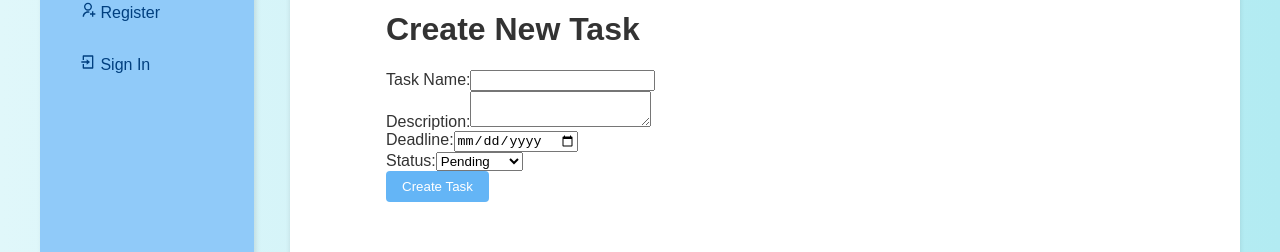
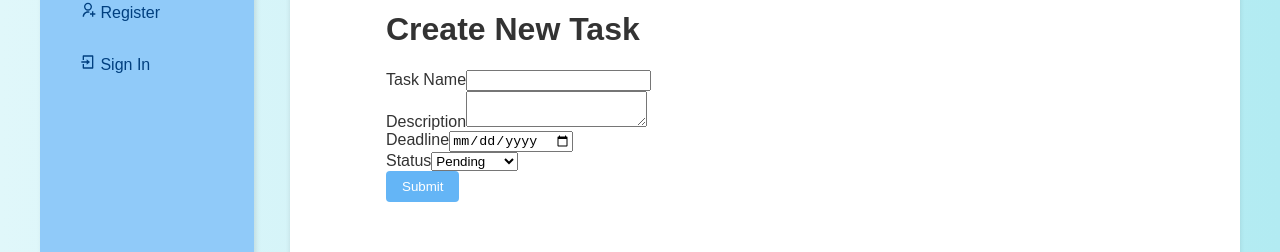
Before and after one commit to ayahae79/Focus-Board-Frontend, a React (Vite) app: page /tasks/new in a window 1280 px wide. Shown: the part 146-398 px from the top of the page. Built offline with nearby package versions, Linux system fonts and the light colour scheme; no server answers.

Commit message:
tasks are fixed update and delete are done

```diff
--- a/src/components/NewTask.jsx
+++ b/src/components/NewTask.jsx
@@ -1,33 +1,57 @@
-import React, { useState, useEffect } from "react"
+import React, { useState } from "react"
 import axios from "axios"
-import { useNavigate, useParams } from "react-router-dom"
+import { useNavigate } from "react-router-dom"
 
 const BASE_URL = "http://localhost:3000" // Ensure this is the correct base URL for your API
 
 const NewTask = ({ user }) => {
   const navigate = useNavigate()
-  const { id } = useParams()
 
-  const [task, setTask] = useState({
-    name: "",
-    description: "",
-    deadline: "",
-    status: "Pending",
-    course: "",
-    user: user ? user._id : "",
-    event: "",
-  })
+  // Define state variables for the form fields
+  const [name, setName] = useState("")
+  const [description, setDescription] = useState("")
+  const [deadline, setDeadline] = useState("")
+  const [status, setStatus] = useState("Pending")
 
+  // Handle form field changes
   const handleChange = (e) => {
     const { name, value } = e.target
-    setTask((prevTask) => ({ ...prevTask, [name]: value }))
+
+    switch (name) {
+      case "name":
+        setName(value)
+        break
+      case "description":
+        setDescription(value)
+        break
+      case "deadline":
+        setDeadline(value)
+        break
+      case "status":
+        setStatus(value)
+        break
+      case "user":
+        setTaskUser(value)
+        break
+      default:
+        break
+    }
   }
 
+  // Handle form submission
   const handleSubmit = async (e) => {
     e.preventDefault()
     try {
-      console.log(task)
-      await axios.post(`${BASE_URL}/tasks/add`, task)
+      const formData = {
+        name,
+        description,
+        deadline,
+        status,
+        user: user.id,
+      }
+
+      console.log("Submitting task:", formData)
+      await axios.post(`${BASE_URL}/tasks/add`, formData)
       navigate("/tasks")
     } catch (error) {
       console.error("Error saving the task:", error)
@@ -36,54 +60,37 @@ const NewTask = ({ user }) => {
 
   return (
     <div>
-      <h1>{id ? "Edit Task" : "Create New Task"}</h1>
+      <h1>Create New Task</h1>
       <form onSubmit={handleSubmit}>
         <div>
-          <label htmlFor="name">Task Name:</label>
-          <input
-            type="text"
-            id="name"
-            name="name"
-            value={task.name}
+          <label htmlFor="name">Task Name</label>
+          <input type="text" name="name" value={name} onChange={handleChange} />
+        </div>
+        <div>
+          <label htmlFor="description">Description</label>
+          <textarea
+            name="description"
+            value={description}
             onChange={handleChange}
-            required
           />
         </div>
         <div>
-          <label htmlFor="description">Description:</label>
-          <textarea
-            id="description"
-            name="description"
-            value={task.description}
+          <label htmlFor="deadline">Deadline</label>
+          <input
+            type="date"
+            name="deadline"
+            value={deadline}
             onChange={handleChange}
-            required
           />
         </div>
         <div>
-          <label htmlFor="deadline">Deadline:</label>
-          <input
-            type="date"
-            id="deadline"
-            name="deadline"
-            value={task.deadline}
-            onChange={handleChange}
-            required
-          />
-        </div>
-        <div>
-          <label htmlFor="status">Status:</label>
-          <select
-            id="status"
-            name="status"
-            value={task.status}
-            onChange={handleChange}
-            required
-          >
+          <label htmlFor="status">Status</label>
+          <select name="status" value={status} onChange={handleChange}>
             <option value="Pending">Pending</option>
             <option value="Completed">Completed</option>
           </select>
         </div>
-        <button type="submit">{id ? "Update Task" : "Create Task"}</button>
+        <button type="submit">Submit</button>
       </form>
     </div>
   )
--- a/src/components/TaskCard.jsx
+++ b/src/components/TaskCard.jsx
@@ -1,5 +1,5 @@
-import React from 'react'
-import { Link } from 'react-router-dom'
+import React from "react"
+import { Link } from "react-router-dom"
 
 const TaskCard = ({ task }) => {
   return (
--- /dev/null
+++ b/src/components/UpdateTask.jsx
@@ -0,0 +1,131 @@
+import React, { useState, useEffect } from "react"
+import axios from "axios"
+import { useNavigate, useParams } from "react-router-dom"
+
+const BASE_URL = "http://localhost:3000" // Ensure this is the correct base URL for your API
+
+const UpdateTask = ({ user }) => {
+  const navigate = useNavigate()
+  const { id } = useParams() // Get task ID from URL parameters
+
+  // Define state variables for the form fields
+  const [name, setName] = useState("")
+  const [description, setDescription] = useState("")
+  const [deadline, setDeadline] = useState("")
+  const [status, setStatus] = useState("Pending")
+
+  useEffect(() => {
+    const fetchTask = async () => {
+      try {
+        const response = await axios.get(`${BASE_URL}/tasks/tasks/${id}`)
+        const task = response.data
+
+        setName(task.name)
+        setDescription(task.description)
+        setDeadline(task.deadline.split("T")[0])
+        setStatus(task.status)
+      } catch (error) {
+        console.error("Error fetching task details:", error)
+      }
+    }
+
+    fetchTask()
+  }, [id])
+
+  // Handle form field changes
+  const handleChange = (e) => {
+    const { name, value } = e.target
+
+    switch (name) {
+      case "name":
+        setName(value)
+        break
+      case "description":
+        setDescription(value)
+        break
+      case "deadline":
+        setDeadline(value)
+        break
+      case "status":
+        setStatus(value)
+        break
+      default:
+        break
+    }
+  }
+
+  // Handle form submission
+  const handleSubmit = async (e) => {
+    e.preventDefault()
+    try {
+      const updatedTask = {
+        name,
+        description,
+        deadline,
+        status,
+        user: user ? user._id : "", // Ensure user is associated with the task
+      }
+
+      await axios.put(`${BASE_URL}/tasks/tasks/${id}`, updatedTask)
+      navigate("/tasks") // Redirect to the task list after updating
+    } catch (error) {
+      console.error("Error updating the task:", error)
+    }
+  }
+
+  return (
+    <div>
+      <h1>Update Task</h1>
+      <form onSubmit={handleSubmit}>
+        <div>
+          <label htmlFor="name">Task Name:</label>
+          <input
+            type="text"
+            id="name"
+            name="name"
+            value={name}
+            onChange={handleChange}
+            required
+          />
+        </div>
+        <div>
+          <label htmlFor="description">Description:</label>
+          <textarea
+            id="description"
+            name="description"
+            value={description}
+            onChange={handleChange}
+          />
+        </div>
+        <div>
+          <label htmlFor="deadline">Deadline:</label>
+          <input
+            type="date"
+            id="deadline"
+            name="deadline"
+            value={deadline}
+            onChange={handleChange}
+            required
+          />
+        </div>
+        <div>
+          <label htmlFor="status">Status:</label>
+          <select
+            id="status"
+            name="status"
+            value={status}
+            onChange={handleChange}
+          >
+            <option value="Pending">Pending</option>
+            <option value="Completed">Completed</option>
+            <option value="In Progress">In Progress</option>
+            {/* Add other status options as needed */}
+          </select>
+        </div>
+        <button type="submit">Update Task</button>
+      </form>
+    </div>
+  )
+}
+
+export default UpdateTask
--- a/src/pages/TaskDetail.jsx
+++ b/src/pages/TaskDetail.jsx
@@ -1,8 +1,8 @@
-import React, { useState, useEffect } from 'react'
-import { useParams, useNavigate } from 'react-router-dom'
-import axios from 'axios'
+import React, { useState, useEffect } from "react"
+import { useParams, useNavigate } from "react-router-dom"
+import axios from "axios"
 
-const BASE_URL = 'http://localhost:3000'
+const BASE_URL = "http://localhost:3000"
 
 const TaskDetail = ({ user }) => {
   const { id } = useParams()
@@ -12,11 +12,11 @@ const TaskDetail = ({ user }) => {
   useEffect(() => {
     const fetchTaskDetails = async () => {
       try {
-        const response = await axios.get(`${BASE_URL}/tasks/${id}`)
+        const response = await axios.get(`${BASE_URL}/tasks/tasks/${id}`)
         setTask(response.data)
       } catch (error) {
-        console.error('Error fetching task details:', error)
-        alert('Could not fetch task details. Please try again later.')
+        console.error("Error fetching task details:", error)
+        alert("Could not fetch task details. Please try again later.")
       }
     }
 
@@ -29,17 +29,16 @@ const TaskDetail = ({ user }) => {
 
   const handleDelete = async () => {
     const confirmDelete = window.confirm(
-      'Are you sure you want to delete this task?'
+      "Are you sure you want to delete this task?"
     )
     if (!confirmDelete) return
-
     try {
-      await axios.delete(`${BASE_URL}/tasks/${id}`)
-      alert('Task deleted successfully!')
-      navigate('/tasks')
+      await axios.delete(`${BASE_URL}/tasks/tasks/${id}`)
+      alert("Task deleted successfully!")
+      navigate("/tasks")
     } catch (error) {
-      console.error('Error deleting task:', error)
-      alert('Could not delete the task. Please try again later.')
+      console.error("Error deleting task:", error)
+      alert("Could not delete the task. Please try again later.")
     }
   }
 
@@ -52,7 +51,7 @@ const TaskDetail = ({ user }) => {
         <strong>Description:</strong> {task.description}
       </p>
       <p>
-        <strong>Deadline:</strong>{' '}
+        <strong>Deadline:</strong>{" "}
         {new Date(task.deadline).toLocaleDateString()}
       </p>
       <p>
--- a/src/pages/TaskList.jsx
+++ b/src/pages/TaskList.jsx
@@ -1,9 +1,9 @@
-import React, { useState, useEffect } from 'react'
-import TaskCard from '../components/TaskCard'
-import axios from 'axios'
-import { Link } from 'react-router-dom'
+import React, { useState, useEffect } from "react"
+import TaskCard from "../components/TaskCard"
+import axios from "axios"
+import { Link } from "react-router-dom"
 
-const BASE_URL = 'http://localhost:3000'
+const BASE_URL = "http://localhost:3000"
 
 const TaskList = () => {
   const [tasks, setTasks] = useState([])
@@ -14,10 +14,10 @@ const TaskList = () => {
 
   const getTasks = async () => {
     try {
-      const response = await axios.get(`${BASE_URL}/tasks`)
+      const response = await axios.get(`${BASE_URL}/tasks/tasks`)
       setTasks(response.data)
     } catch (error) {
-      console.error('Failed to fetch tasks:', error)
+      console.error("Failed to fetch tasks:", error)
     }
   }
 
@@ -31,7 +31,7 @@ const TaskList = () => {
         {tasks.length > 0 ? (
           tasks.map((task) => (
             <div key={task._id}>
-              <TaskCard task={task} />{' '}
+              <TaskCard task={task} />{" "}
               {/* Ensure this component displays task details */}
             </div>
           ))
```
Also changed, not shown: src/App.jsx (+31 -22 lines).
